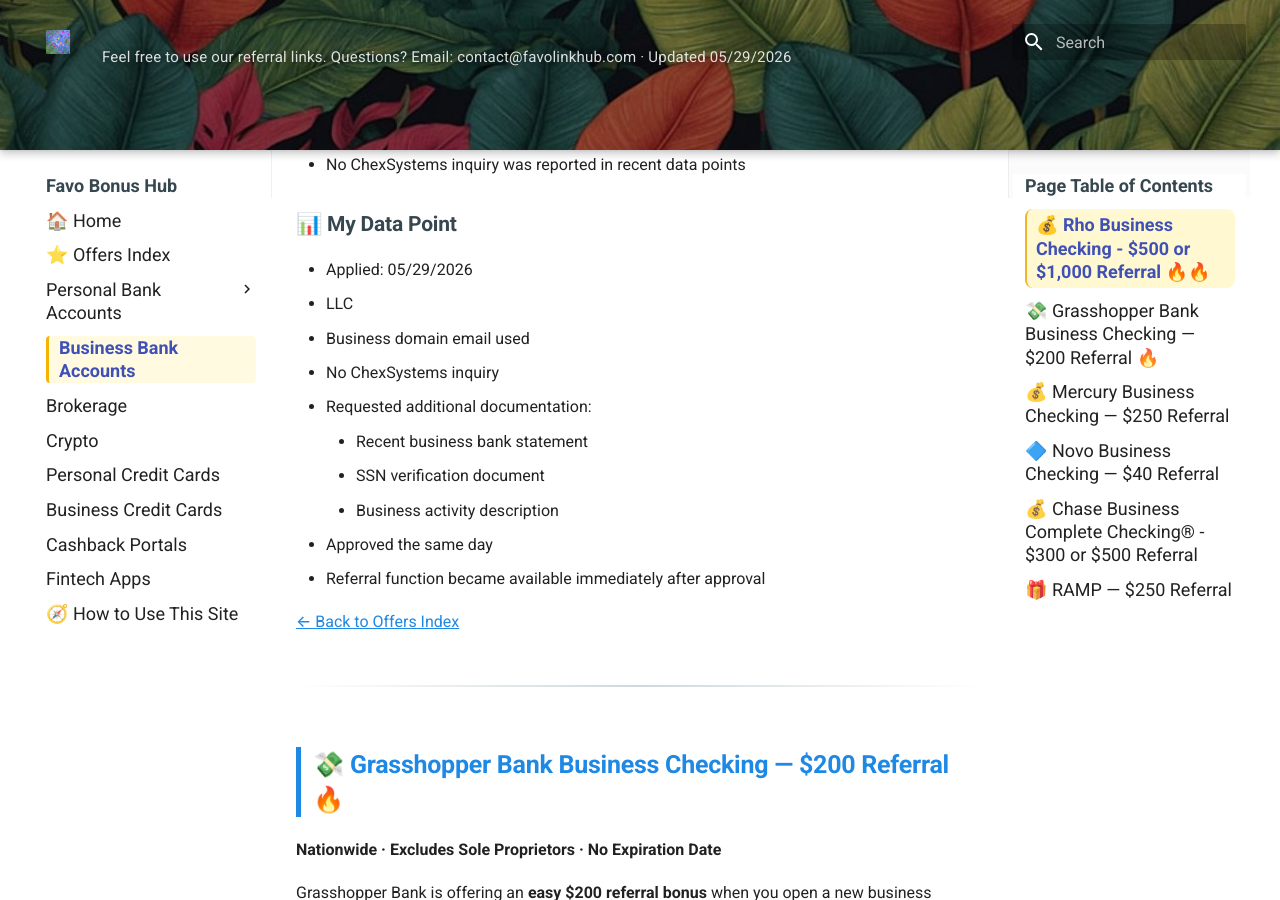
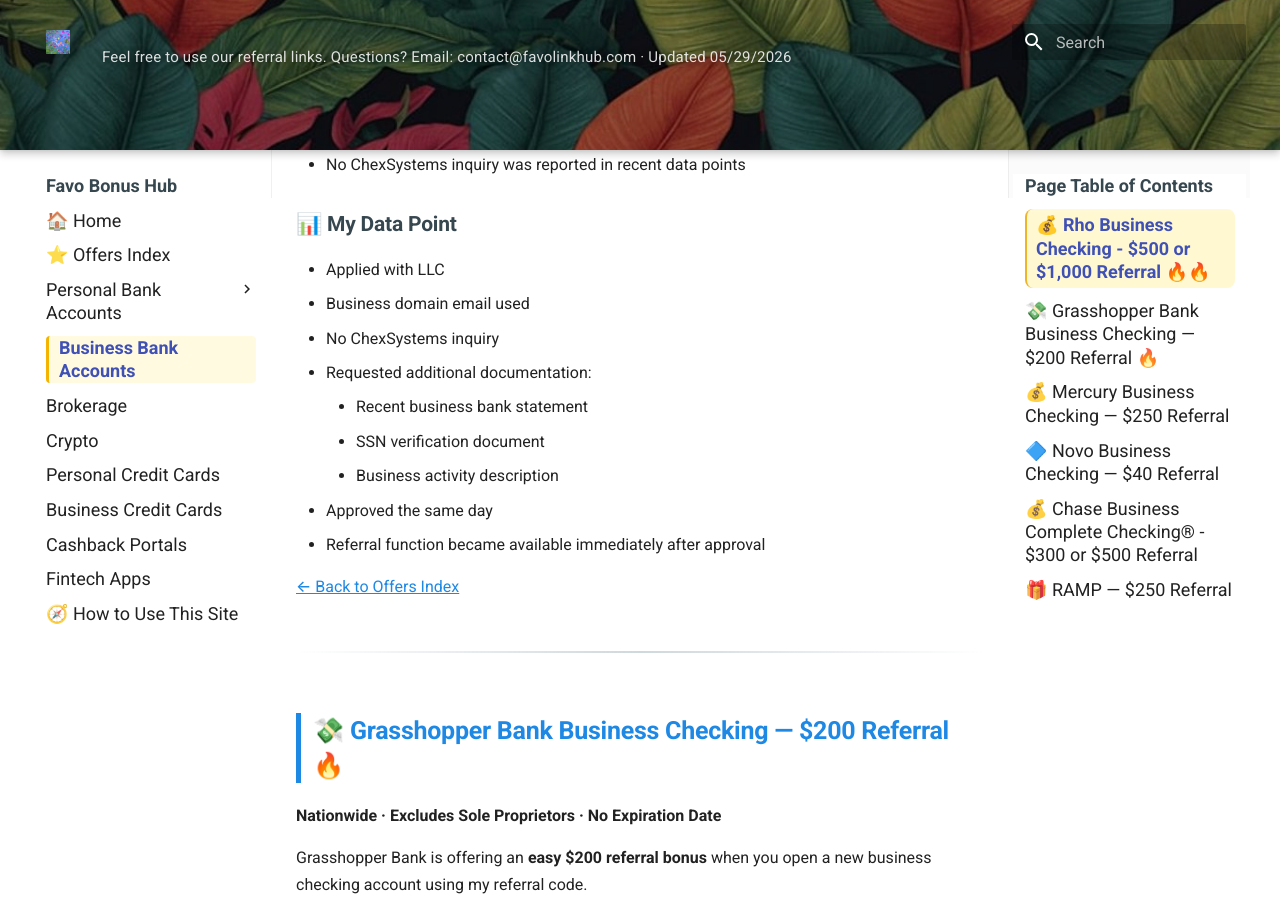
Before and after one commit to whispersofzephyr/favolinkhub-site, an MkDocs documentation site: the page built from docs/business-bank.md, in a window 1280 px wide and 900 px high, scrolled down 1578 px. Built offline with MkDocs 1.6.1 and Material for MkDocs 9.7.7, drawn with Linux system fonts in a browser that asks for light colours.

Commit message:
Update business-bank.md

```diff
--- a/docs/business-bank.md
+++ b/docs/business-bank.md
@@ -56,8 +56,7 @@
 
 ### 📊 My Data Point
 
-- Applied: 05/29/2026
-- LLC
+- Applied with LLC
 - Business domain email used
 - No ChexSystems inquiry
 - Requested additional documentation:
```
